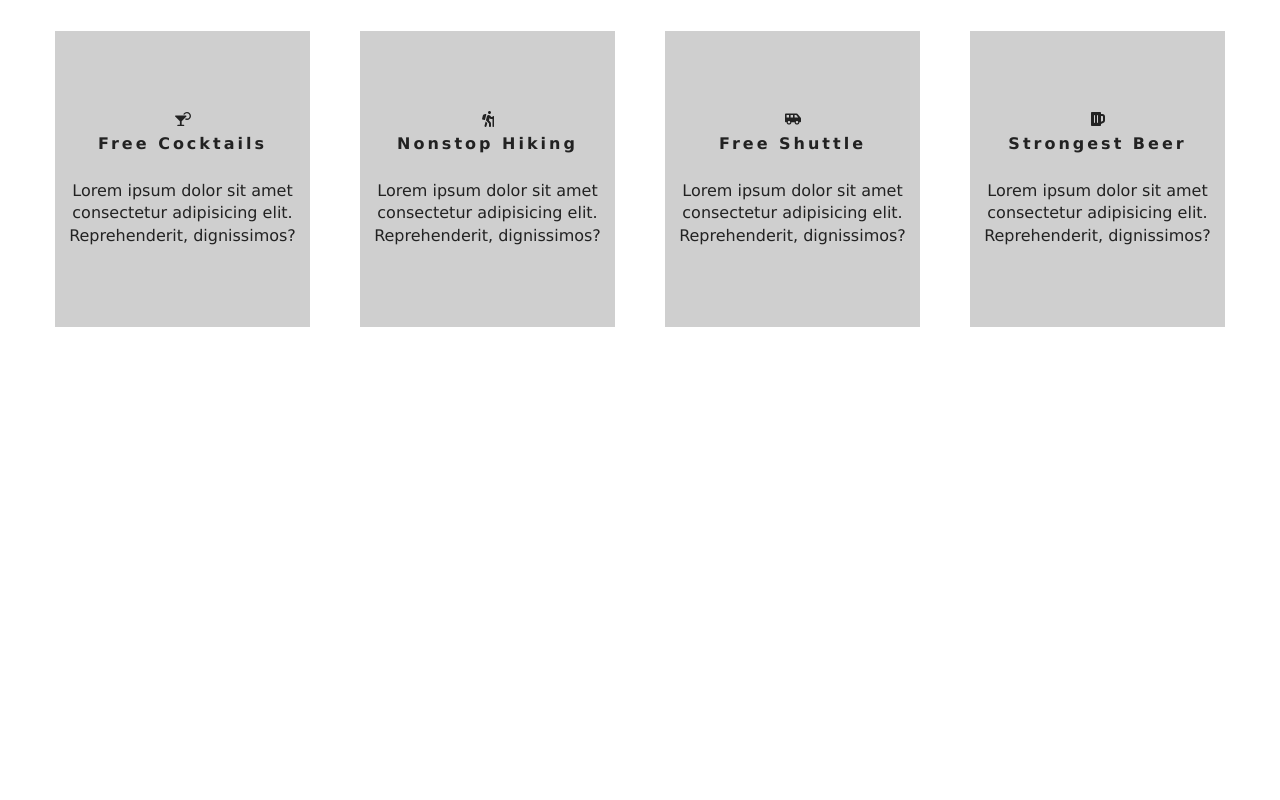
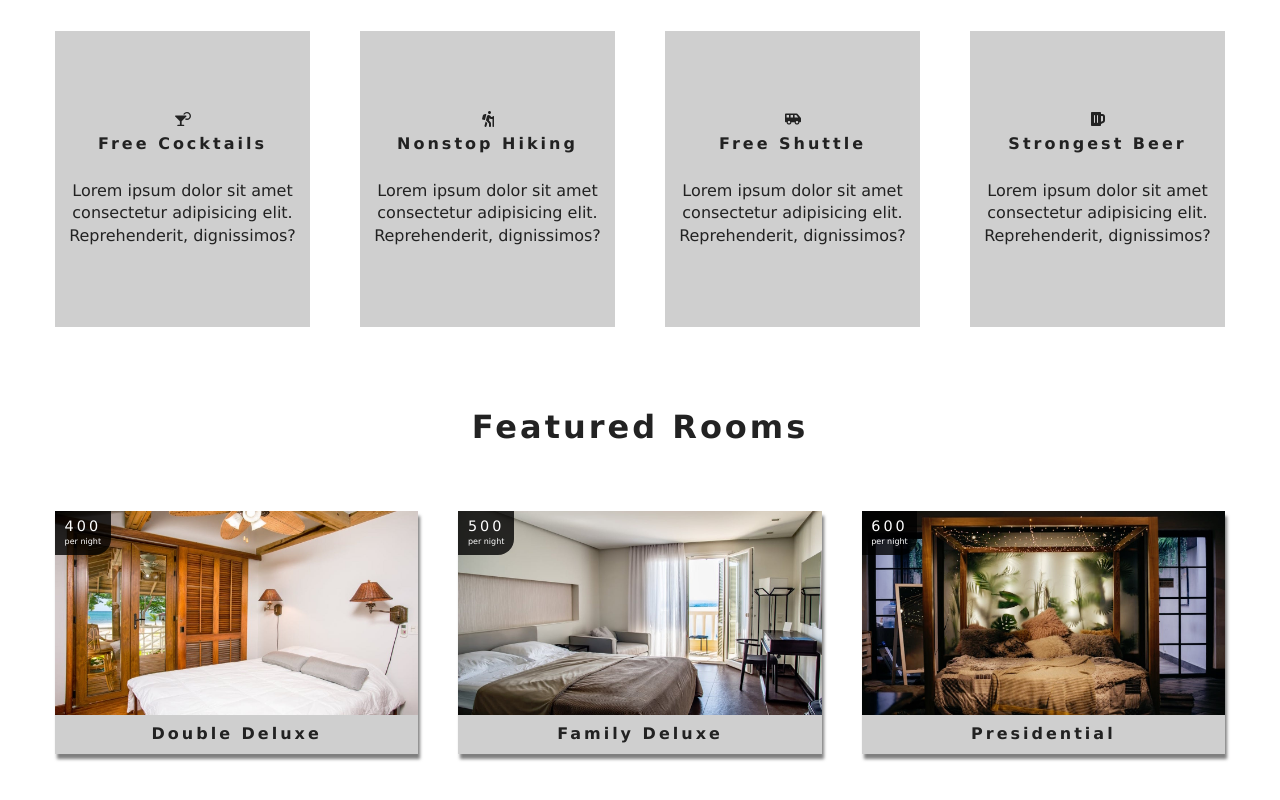
Before and after one commit to naveenkanthb/react-resort-app, a React (Create React App) app: page / in a window 1280 px wide. Shown: the part 873-1673 px from the top of the page. Before the commit the page ends 1200 px from the top, so only its background shows below. Built offline with nearby package versions, Linux system fonts and the light colour scheme.

Commit message:
updating project with new components

```diff
--- /dev/null
+++ b/src/components/FeaturedRoom.js
@@ -0,0 +1,25 @@
+import React, { Component } from 'react';
+import { RoomContext } from '../context';
+import Loading from './Loading';
+import Room from './Room';
+import Title from './Title';
+
+export default class FeaturedRoom extends Component {
+    static contextType = RoomContext;
+    render() {
+
+        let { loading , featuredRooms:rooms } = this.context;
+        rooms = rooms.map( room => {
+            return <Room key={room.id} room={room} />
+        });
+
+        return (
+            <section className="featured-rooms">
+                <Title title="featured rooms"/>
+                <div className="featured-rooms-center">
+                    {loading?<Loading />:rooms}
+                </div>
+            </section>
+        )
+    }
+}
--- /dev/null
+++ b/src/components/Loading.js
@@ -0,0 +1,11 @@
+import React from 'react';
+import LoadingGif from '../images/gif/loading-arrow.gif';
+
+export default function Loading() {
+    return (
+        <div className="loading">
+            <h4>rooms loading ...</h4>
+            <img src={LoadingGif} alt="loading" />
+        </div>
+    )
+}
--- /dev/null
+++ b/src/components/Room.js
@@ -0,0 +1,34 @@
+import React from 'react';
+import { Link } from 'react-router-dom';
+import defaultImg from '../images/room-1.jpeg';
+import PropTypes from 'prop-types';
+
+export default function Room({room}) {
+    const { name, slug, images, price } = room;
+    console.log(images);
+    return (
+        <article className="room">
+            <div className="img-container">
+                <img src={images[0] || defaultImg} alt="room images"/>
+                <div className="price-top">
+                    <h6>{price}</h6>
+                    <p>per night</p>
+                </div>
+                <Link to={`/rooms/${slug}`} className="btn-primary room-link">
+                    Features
+                </Link>
+            </div>
+            <p className="room-info">{name}</p>
+        </article>
+    )
+}
+
+Room.propTypes = {
+    room:PropTypes.shape({
+        name:PropTypes.string.isRequired,
+        slug:PropTypes.string.isRequired,
+        images:PropTypes.arrayOf(PropTypes.string).isRequired,
+        price:PropTypes.number.isRequired,
+
+    })
+}
--- /dev/null
+++ b/src/context.js
@@ -0,0 +1,53 @@
+import React, { Component } from 'react';
+import items from './data';
+
+
+const RoomContext = React.createContext();
+
+class RoomProvider extends Component {
+    state={
+        featuredRooms:[],
+        rooms:[],
+        sortedRooms:[],
+        loading:true
+    };
+
+    componentDidMount(){
+        let rooms = this.formatData(items);
+        let featuredRooms = rooms.filter( room => room.featured === true);
+        this.setState({
+            rooms,featuredRooms,sortedRooms:rooms,loading:false
+        });
+    }
+
+    formatData(items){
+        let tempItems = items.map( item => {
+            let id = item.sys.id;
+            let images = item.fields.images.map(image => {
+                return image.fields.file.url;
+            });
+            //console.log(images);
+            let room = {...item.fields,images,id};
+            //console.log(room);
+            return room;
+        })
+        return tempItems;
+    }
+
+    getRoom = (slug) =>{
+        let tempRooms = [...this.state.rooms];
+        const room = tempRooms.find( room => room.slug === slug);
+        return room;
+    }
+    render() {
+        return (
+            <RoomContext.Provider value={{...this.state,getRoom:this.getRoom}}>
+                {this.props.children}
+            </RoomContext.Provider>
+        )
+    }
+}
+
+const RoomConsumer = RoomContext.Consumer;
+
+export { RoomConsumer, RoomProvider, RoomContext };
--- a/src/index.js
+++ b/src/index.js
@@ -3,13 +3,16 @@
 import App from './App';
 import * as serviceWorker from './serviceWorker';
 import { BrowserRouter as Router } from 'react-router-dom';
+import { RoomProvider } from './context';
 
 ReactDOM.render(
-  <Router>
-    <React.StrictMode>
-      <App />
-    </React.StrictMode>
-  </Router>,
+  <RoomProvider>
+    <Router>
+      <React.StrictMode>
+        <App />
+      </React.StrictMode>
+    </Router>
+  </RoomProvider>,
   document.getElementById('root')
 );
 
--- a/src/pages/Home.js
+++ b/src/pages/Home.js
@@ -3,6 +3,8 @@
 import Banner from '../components/Banner';
 import { Link } from 'react-router-dom';
 import Services from '../components/Services';
+import FeaturedRoom from '../components/FeaturedRoom';
+import Loading from '../components/Loading';
 
 export default function Home() {
     return (
@@ -15,6 +17,7 @@
                 </Banner>
             </Hero>
             <Services />
+            <FeaturedRoom />
         </React.Fragment>
     )
 }
--- a/src/pages/SingleRoom.js
+++ b/src/pages/SingleRoom.js
@@ -1,9 +1,29 @@
-import React from 'react'
+import React from 'react';
+import defaultBcg from '../images/room-1.jpeg';
+import Hero from '../components/Hero';
+import Banner from '../components/Banner';
+import { Link } from 'react-router-dom';
+import { RoomContext } from '../context';
 
-export default function SingleRoom() {
-    return (
-        <div>
-            hello from singleroom
-        </div>
-    )
+export default class SingleRoom extends React.Component {
+    constructor(props) {
+        super(props);
+        this.state={
+            slug:this.props.match.params.slug,
+            defaultBcg
+        }
+    }
+
+    static contextType = RoomContext;
+    render(){
+        const {getRoom} = this.context;
+        const room = getRoom(this.state.slug);
+        console.log(room);
+        return (
+
+            <div>
+                hello from singleroom
+            </div>
+        )
+    }
 }
```
